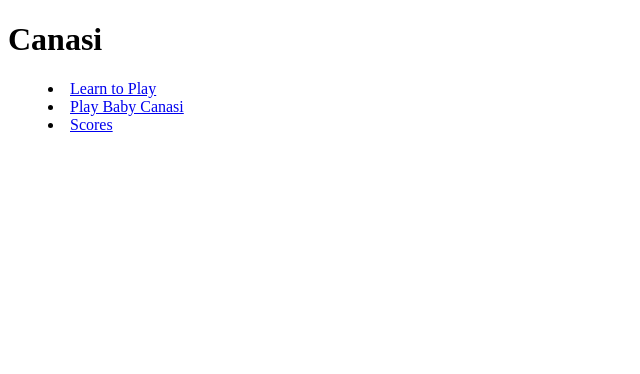
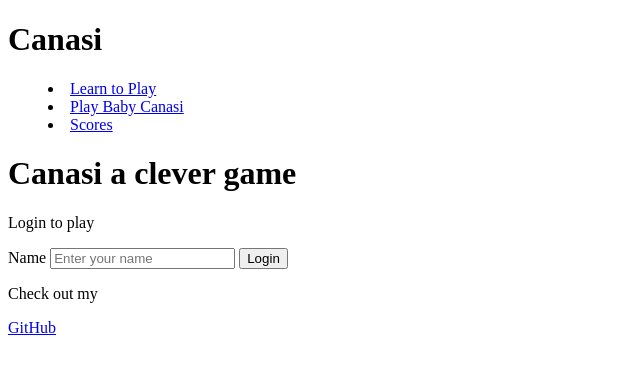
Before and after one commit to DatumWeb/Startup260, a plain HTML site: page CanasiSite/canasi-html/index.html in a window 1280 px wide. Shown: the whole page, without its empty margins (0-640 px from the left). Drawn offline with Linux system fonts and the light colour scheme.

Commit message:
nomilized header nav bar, finished rough html for home page

```diff
--- a/CanasiSite/canasi-html/index.html
+++ b/CanasiSite/canasi-html/index.html
@@ -17,6 +17,22 @@
             </nav>
         </header>
 
+        <main>
+            <h1>Canasi a clever game</h1>
+            <p>Login to play</p>
+
+            <form method="get" action="play.html">
+                <label for="name">Name</label>
+                <input type="text" id="name" placeholder="Enter your name" />
+                <button type="submit">Login</button>
+            </form>
+        </main>
+
+        <footer>
+            <p>Check out my</p>
+            <a href="https://github.com/DatumWeb/Startup260">GitHub</a>
+        </footer>
+
 
 
     </body>
```
Also changed, not shown: CanasiSite/canasi-html/game.html (+1 -1 lines), CanasiSite/canasi-html/score.html (+6 -1 lines).
